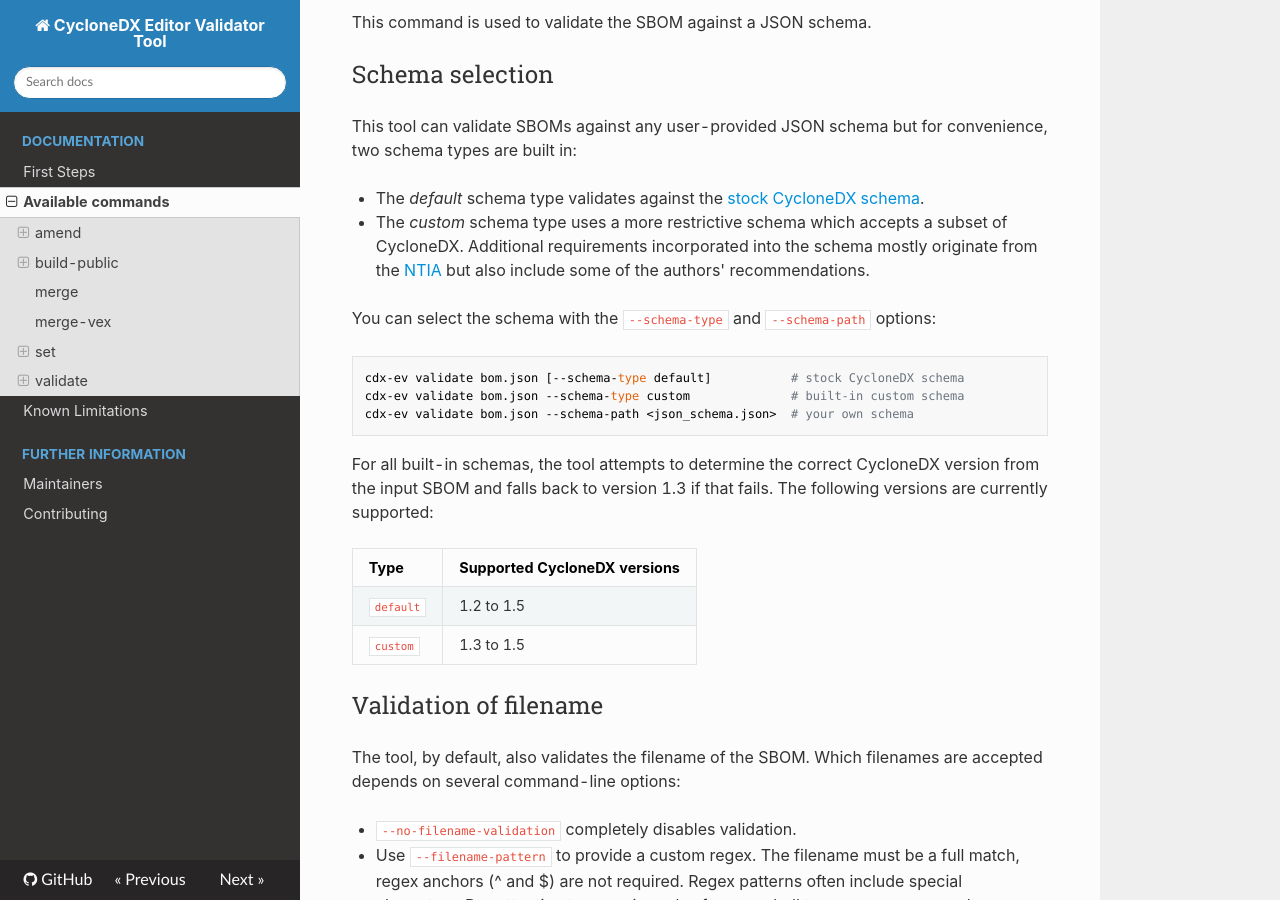
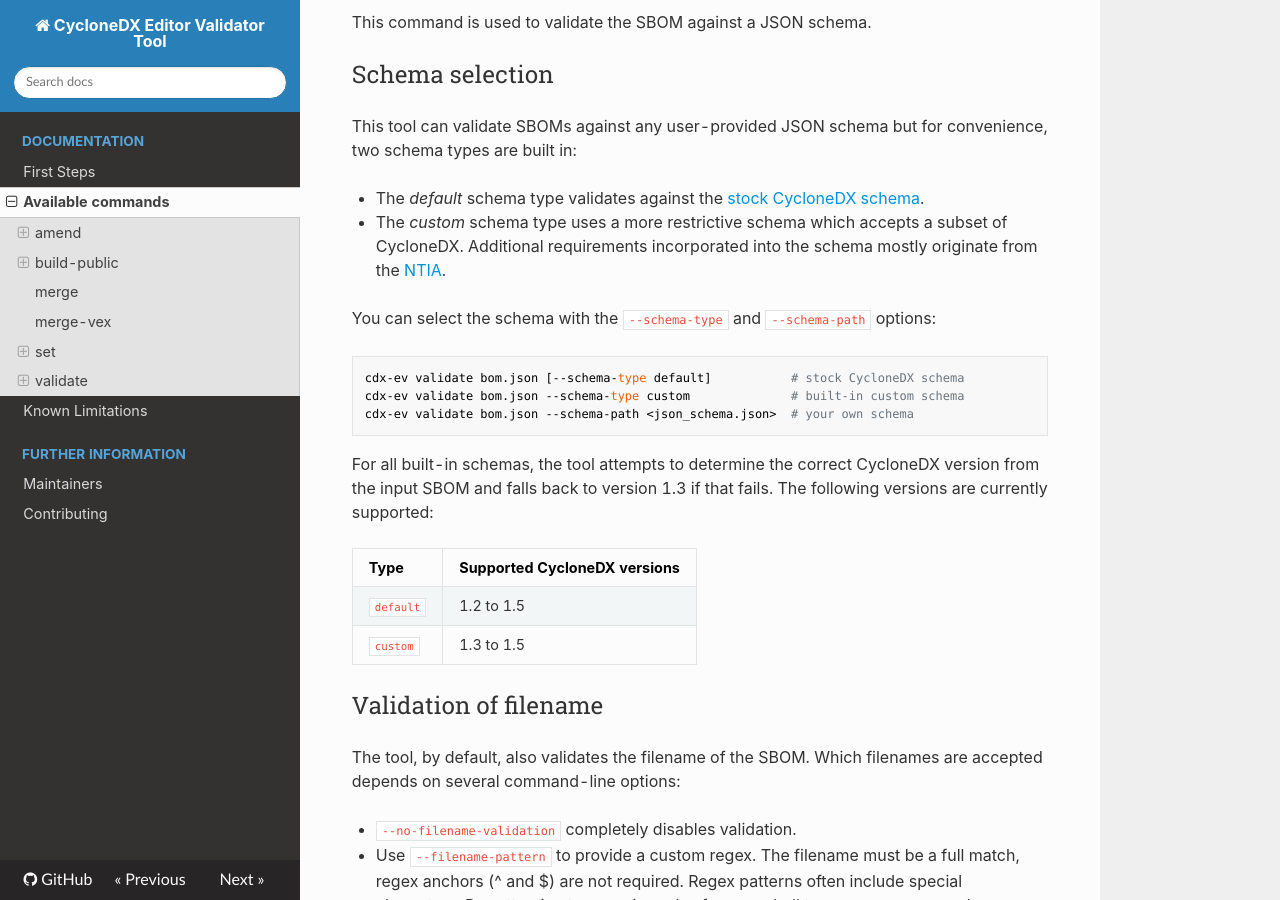
Before and after one commit to Festo-se/cyclonedx-editor-validator, an MkDocs documentation site: the page built from docs/available_commands.md, in a window 1280 px wide and 900 px high, scrolled down 8051 px. Built offline with MkDocs 1.6.1, drawn with Linux system fonts in a browser that asks for light colours; nearby versions of some CDN libraries; some web fonts are replaced.

```diff
--- a/docs/available_commands.md
+++ b/docs/available_commands.md
@@ -284,7 +284,7 @@ This command is used to validate the SBOM against a JSON schema.
 This tool can validate SBOMs against any user-provided JSON schema but for convenience, two schema types are built in:
 
 * The *default* schema type validates against the [stock CycloneDX schema](https://github.com/CycloneDX/specification).
-* The *custom* schema type uses a more restrictive schema which accepts a subset of CycloneDX. Additional requirements incorporated into the schema mostly originate from the [NTIA](https://www.ntia.gov/files/ntia/publications/sbom_minimum_elements_report.pdf) but also include some of the authors' recommendations.
+* The *custom* schema type uses a more restrictive schema which accepts a subset of CycloneDX. Additional requirements incorporated into the schema mostly originate from the [NTIA](https://www.ntia.gov/files/ntia/publications/sbom_minimum_elements_report.pdf).
 
 You can select the schema with the `--schema-type` and `--schema-path` options:
 
```
